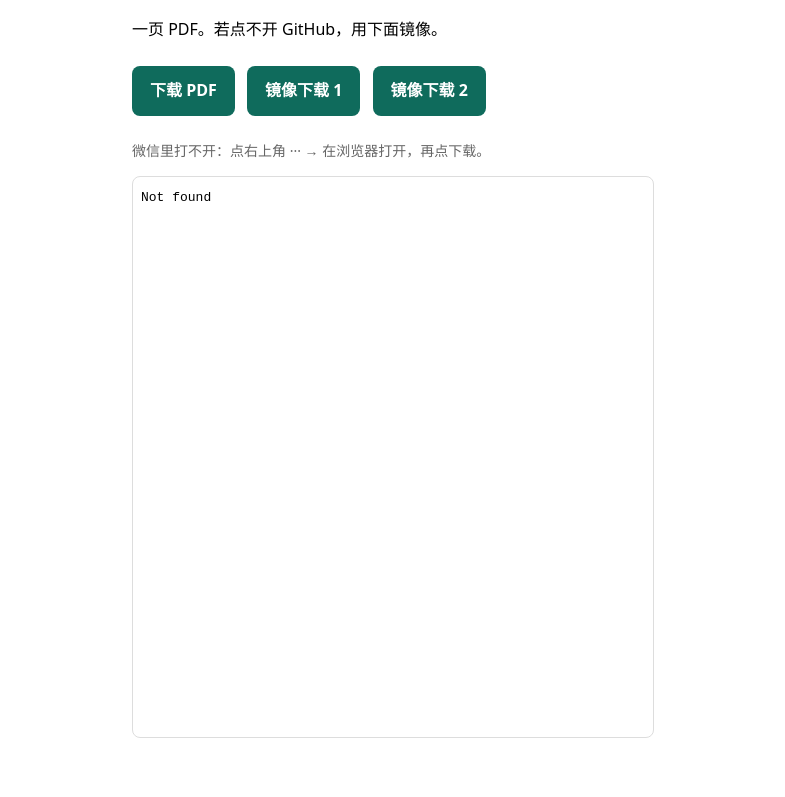
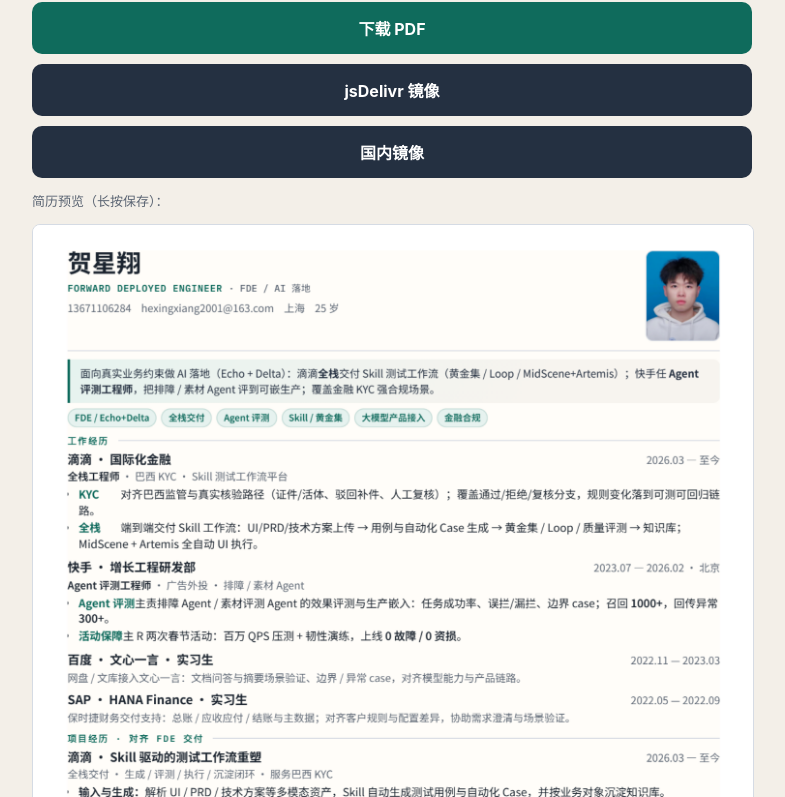
Before and after one commit to hexingxiang/hex, a plain HTML site: page download.html in a window 1280 px wide. Shown: the part 96-893 px from the top of the page, without its empty margins (248-1033 px from the left). Drawn offline with Linux system fonts and the light colour scheme.

Commit message:
feat: 增加简历预览图，方便手机长按保存
Co-authored-by: hexingxiang <hexingxiang@users.noreply.github.com>

```diff
--- a/download.html
+++ b/download.html
@@ -2,16 +2,20 @@
 <html lang="zh-CN"><head>
 <meta charset="UTF-8"><meta name="viewport" content="width=device-width,initial-scale=1">
 <title>贺星翔 · FDE 简历下载</title>
-<style>body{font-family:system-ui,sans-serif;max-width:520px;margin:40px auto;padding:0 16px;line-height:1.6}
-a.btn{display:inline-block;margin:8px 8px 8px 0;padding:12px 18px;background:#0f6b5c;color:#fff;text-decoration:none;border-radius:8px;font-weight:600}
-.hint{color:#666;font-size:14px}</style></head><body>
+<style>
+body{font-family:-apple-system,"PingFang SC",sans-serif;margin:0;background:#f3efe8;color:#1c2430}
+.wrap{max-width:720px;margin:0 auto;padding:20px 16px 48px}
+h1{font-size:22px;margin:0 0 8px}
+.btn{display:block;text-align:center;margin:10px 0;padding:14px 16px;background:#0f6b5c;color:#fff;text-decoration:none;border-radius:10px;font-weight:700}
+.btn2{background:#243041}
+.hint{font-size:13px;color:#5b6573;line-height:1.55}
+img{width:100%;border:1px solid #d5dbe4;border-radius:8px;background:#fff}
+</style></head><body><div class="wrap">
 <h1>贺星翔 · FDE 简历</h1>
-<p>一页 PDF。若点不开 GitHub，用下面镜像。</p>
-<p>
-<a class="btn" href="assets/resume.pdf" download="HeXingxiang-FDE-Resume.pdf">下载 PDF</a>
-<a class="btn" href="https://cdn.jsdelivr.net/gh/hexingxiang/hex@cf66ca4/assets/resume.pdf" download>镜像下载 1</a>
-<a class="btn" href="https://ghfast.top/https://raw.githubusercontent.com/hexingxiang/hex/cf66ca4/assets/resume.pdf">镜像下载 2</a>
-</p>
-<p class="hint">微信里打不开：点右上角 ··· → 在浏览器打开，再点下载。</p>
-<iframe src="assets/resume.pdf" style="width:100%;height:70vh;border:1px solid #ddd;border-radius:8px"></iframe>
-</body></html>
+<p class="hint">PDF 下不了时：长按下方图片保存到相册。微信请点 ··· → 在浏览器打开。</p>
+<a class="btn" id="cdn" href="assets/resume.pdf" download="HeXingxiang-FDE-Resume.pdf">下载 PDF</a>
+<a class="btn btn2" href="https://cdn.jsdelivr.net/gh/hexingxiang/hex@cursor/ai-test-dev-resume-b887/assets/resume.pdf">jsDelivr 镜像</a>
+<a class="btn btn2" href="https://ghfast.top/https://raw.githubusercontent.com/hexingxiang/hex/cursor/ai-test-dev-resume-b887/assets/resume.pdf">国内镜像</a>
+<p class="hint">简历预览（长按保存）：</p>
+<img src="assets/resume-preview.png" alt="贺星翔 FDE 简历">
+</div></body></html>
```
Also changed, not shown: assets/resume-preview.png (added).
